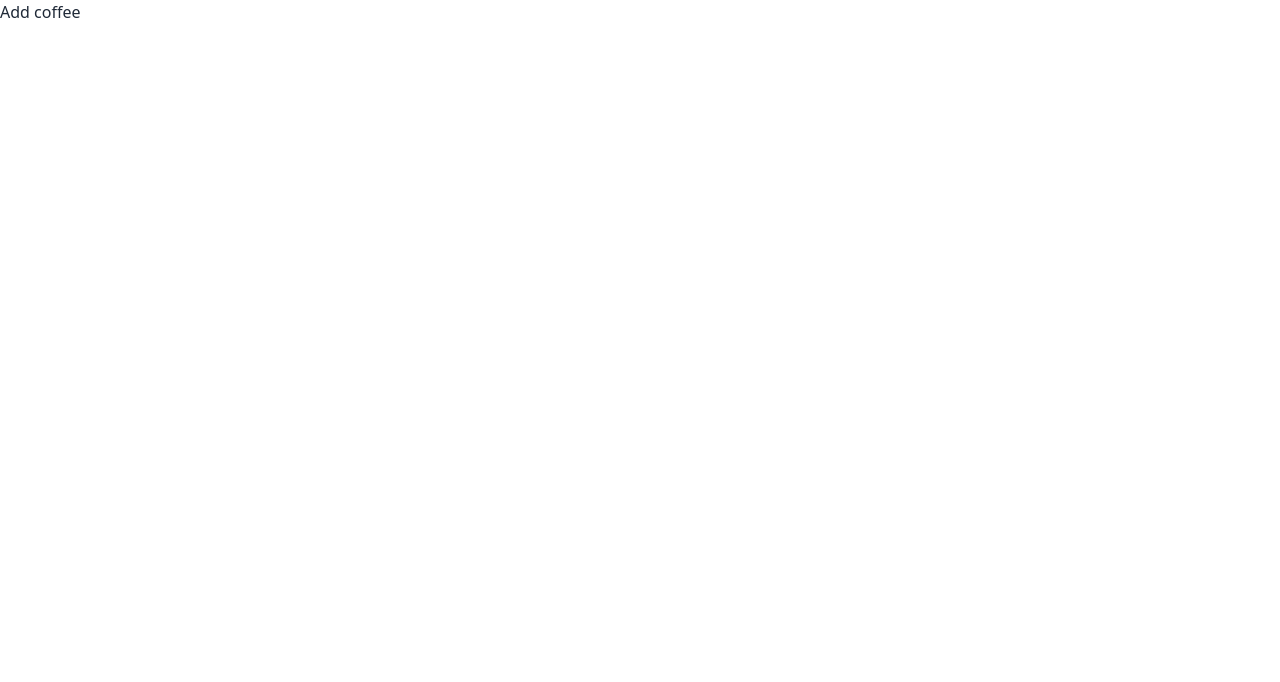
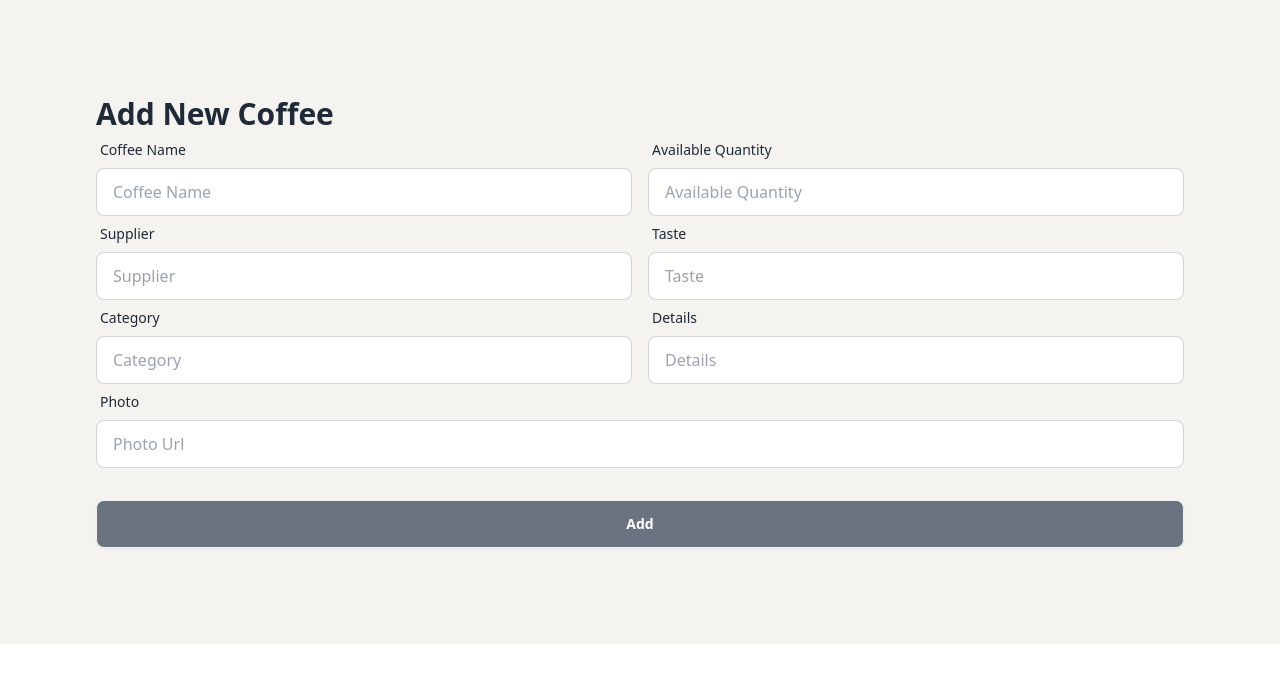
Before and after one commit to subas-roy/coffee-store-client, a React (Vite) app: page /addCoffee in a window 1280 px wide. Shown: the top 682 px of the page. Built offline with nearby package versions, Linux system fonts and the light colour scheme.

Commit message:
Create Add coffee from Client Side and get data

```diff
--- a/src/components/AddCoffee.jsx
+++ b/src/components/AddCoffee.jsx
@@ -1,8 +1,92 @@
 
 const AddCoffee = () => {
+  const handleAddCoffee = event => {
+    event.preventDefault();
+    const form = event.target;
+    const name = form.name.value;
+    const quantity = form.quantity.value;
+    const supplier = form.supplier.value;
+    const taste = form.taste.value;
+    const category = form.category.value;
+    const details = form.details.value;
+    const photo = form.photo.value;
+    const newCoffee = {name, quantity, supplier, taste, category, details, photo};
+    console.log(newCoffee);
+  }
   return (
-    <div>
-      <h2>Add coffee</h2>
+    <div className="bg-[#F4F3F0] p-24">
+      <h2 className="text-3xl font-extrabold">Add New Coffee</h2>
+      <form onSubmit={handleAddCoffee}>
+        {/* row name & quantity */}
+        <div className="md:flex gap-4">
+          <div className="w-full">
+            <label className="form-control md:w-1/2">
+              <div className="label">
+                <span className="label-text">Coffee Name</span>
+              </div>
+            </label>
+            <input type="text" name="name" placeholder="Coffee Name" className="input input-bordered w-full" />
+          </div>
+          <div className="w-full">
+            <label className="form-control w-1/2">
+              <div className="label">
+                <span className="label-text">Available Quantity</span>
+              </div>
+            </label>
+            <input type="text" name="quantity" placeholder="Available Quantity" className="input input-bordered w-full" />
+          </div>
+        </div>
+        {/* row supplier and taste*/}
+        <div className="md:flex gap-4">
+          <div className="w-full">
+            <label className="form-control md:w-1/2">
+              <div className="label">
+                <span className="label-text">Supplier</span>
+              </div>
+            </label>
+            <input type="text" name="supplier" placeholder="Supplier" className="input input-bordered w-full" />
+          </div>
+          <div className="w-full">
+            <label className="form-control w-1/2">
+              <div className="label">
+                <span className="label-text">Taste</span>
+              </div>
+            </label>
+            <input type="text" name="taste" placeholder="Taste" className="input input-bordered w-full" />
+          </div>
+        </div>
+        {/* row category & details */}
+        <div className="md:flex gap-4">
+          <div className="w-full">
+            <label className="form-control md:w-1/2">
+              <div className="label">
+                <span className="label-text">Category</span>
+              </div>
+            </label>
+            <input type="text" name="category" placeholder="Category" className="input input-bordered w-full" />
+          </div>
+          <div className="w-full">
+            <label className="form-control w-1/2">
+              <div className="label">
+                <span className="label-text">Details</span>
+              </div>
+            </label>
+            <input type="text" name="details" placeholder="Details" className="input input-bordered w-full" />
+          </div>
+        </div>
+        {/* row photo url */}
+        <div>
+          <div className="w-full">
+            <label className="form-control md:w-1/2">
+              <div className="label">
+                <span className="label-text">Photo</span>
+              </div>
+            </label>
+            <input type="text" name="photo" placeholder="Photo Url" className="input input-bordered w-full" />
+          </div>
+        </div>
+        <input className="btn btn-block bg-gray-500 text-white mt-8" type="submit" value="Add" />
+      </form>
     </div>
   );
 };
```
